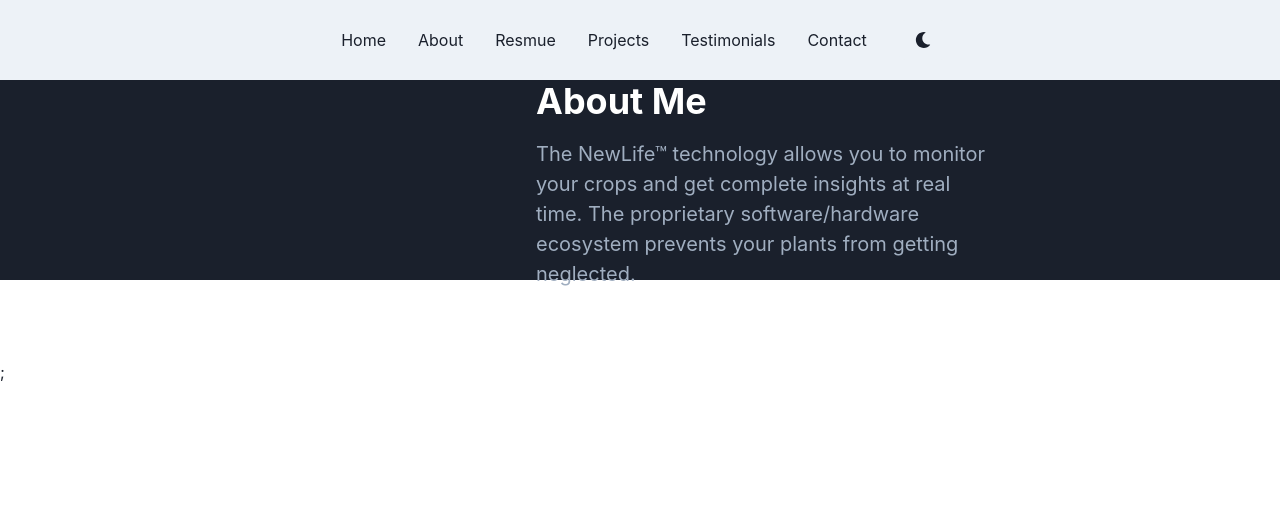
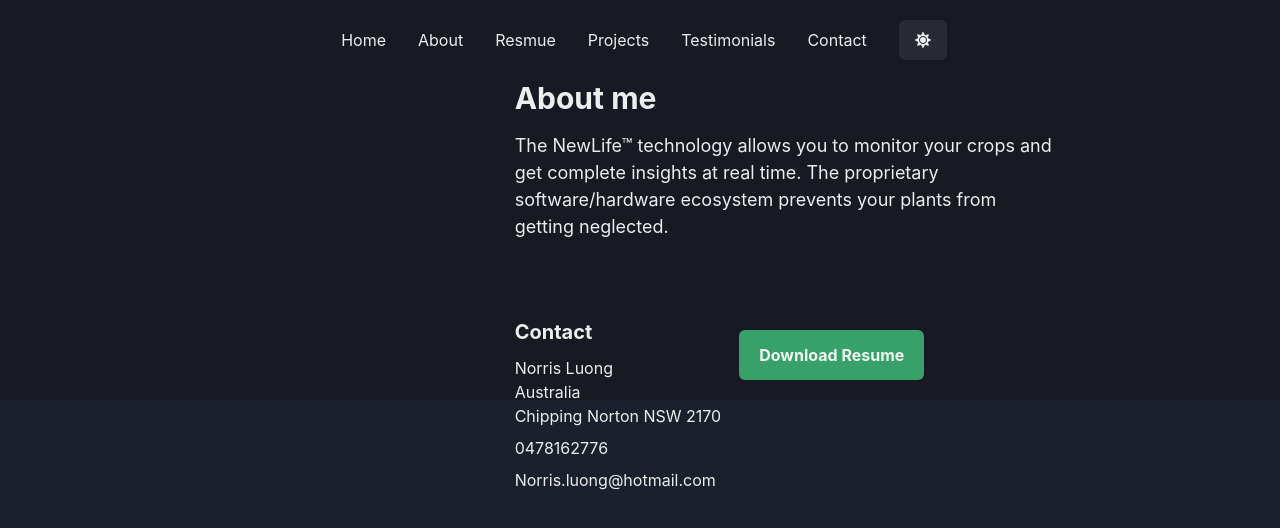
Before and after one commit to Gsirron/NextJsResumeTemplate, a Next.js app: page /About in a window 1280 px wide. Shown: the top 528 px of the page. Built offline with nearby package versions, Linux system fonts and the light colour scheme.

Commit message:
About page made it Responsive

```diff
--- a/components/Layout.tsx
+++ b/components/Layout.tsx
@@ -9,9 +9,9 @@ type DashboardLayoutProps = {
 
 const Layout = ({ children }: DashboardLayoutProps) => {
   return (
-    <Box>
+    <Box id="mainlayout">
       <Header />
-      <Box>{children}</Box>
+      <Box id="childlayout">{children}</Box>
     </Box>
   );
 };
--- /dev/null
+++ b/components/theme.ts
@@ -0,0 +1,10 @@
+import { extendTheme, ThemeConfig } from "@chakra-ui/react";
+
+const config: ThemeConfig = {
+  initialColorMode: "dark",
+  useSystemColorMode: false,
+};
+
+const theme = extendTheme({ config });
+
+export default theme;
--- a/pages/About.tsx
+++ b/pages/About.tsx
@@ -13,58 +13,71 @@ import {
   SimpleGrid,
   Grid,
   GridItem,
+  useColorModeValue,
+  Center,
+  Spacer,
 } from "@chakra-ui/react";
 
 import React from "react";
+import Link from "next/link";
 
 const About = () => {
   return (
-    <Box bg={"gray.800"} position={"relative"}>
-      <Flex
-        flex={1}
-        zIndex={0}
-        display={{ base: "none", lg: "flex" }}
-        backgroundSize={"cover"}
-        backgroundPosition="center"
-        backgroundRepeat="no-repeat"
-        position={"absolute"}
-        width={"50%"}
-        insetY={0}
-        right={0}
-      >
-        <Flex
-          bgGradient={"linear(to-r, gray.800 10%, transparent)"}
-          w={"full"}
-          h={"full"}
-        />
-      </Flex>
-      <Container maxW={"4xl"} zIndex={2} position={"relative"}>
+    <Flex bg={useColorModeValue("gray.100", "gray.900")} w={"100%"}>
+      <Box as={Container} maxW={"5xl"} pb={"40px"}>
         <Grid
           m={{ base: 8, md: 20 }}
           h="200px"
-          templateRows="repeat(2, 1fr)"
-          templateColumns="repeat(3, 1fr)"
+          templateColumns={{
+            base: "repeat(1, 1fr)",
+            sm: "repeat(3, 1fr)",
+            md: "repeat(3, 1fr)",
+          }}
           gap={{ base: 4, md: 10, xl: 10 }}
         >
           <GridItem rowSpan={2} colSpan={1}></GridItem>
           <GridItem colSpan={2}>
-            <Heading
-              color={"white"}
-              mb={4}
-              fontSize={{ base: "2xl", md: "4xl" }}
-            >
-              About Me
+            <Heading mb={4} fontSize={{ base: "2xl", md: "3xl" }}>
+              About me
             </Heading>
-            <Text fontSize={"xl"} color={"gray.400"}>
+            <Text fontSize={"lg"}>
               The NewLife™ technology allows you to monitor your crops and get
               complete insights at real time. The proprietary software/hardware
               ecosystem prevents your plants from getting neglected.
             </Text>
           </GridItem>
-          <GridItem colSpan={2}></GridItem>
+          <GridItem colSpan={2}>
+            <Stack
+              py={{ base: 4, md: 10 }}
+              direction={{ base: "column", md: "row" }}
+            >
+              <VStack align={"left"}>
+                <Heading fontSize={{ base: "xl", md: " 3xl" }}>Contact</Heading>
+                <Text pt={"4px"}>
+                  Norris Luong <br /> Australia <br /> Chipping Norton NSW 2170
+                </Text>
+                <Text>0478162776</Text>
+                <Link href="mailto:norris.luong@hotmail.com">
+                  Norris.luong@hotmail.com
+                </Link>
+              </VStack>
+              <Box p={"10px"}>
+                <Box
+                  px={"20px"}
+                  as="button"
+                  h={"50px"}
+                  borderRadius={"md"}
+                  bg={"green.500"}
+                  fontWeight={700}
+                >
+                  Download Resume
+                </Box>
+              </Box>
+            </Stack>
+          </GridItem>
         </Grid>
-      </Container>
-    </Box>
+      </Box>
+    </Flex>
   );
 };
 
--- a/pages/_app.tsx
+++ b/pages/_app.tsx
@@ -2,11 +2,12 @@ import "../styles/globals.css";
 import type { AppProps } from "next/app";
 import { ChakraProvider } from "@chakra-ui/react";
 import Layout from "../components/Layout";
+import theme from "../components/theme";
 function MyApp({ Component, pageProps }: AppProps) {
   return (
-    <ChakraProvider>
+    <ChakraProvider theme={theme}>
       <Layout>
-        <Component {...pageProps} />;
+        <Component {...pageProps} />
       </Layout>
     </ChakraProvider>
   );
--- a/pages/index.tsx
+++ b/pages/index.tsx
@@ -1,5 +1,5 @@
 import type { NextPage } from "next";
-import { Box, VStack } from "@chakra-ui/react";
+import { Box, Container, VStack } from "@chakra-ui/react";
 import Home2 from "./Home";
 import About from "./About";
 import { Element } from "react-scroll";
```
Also changed, not shown: pages/Home.tsx (+16 -3 lines), 1 other file (tests, documents, lock files or other folders).
